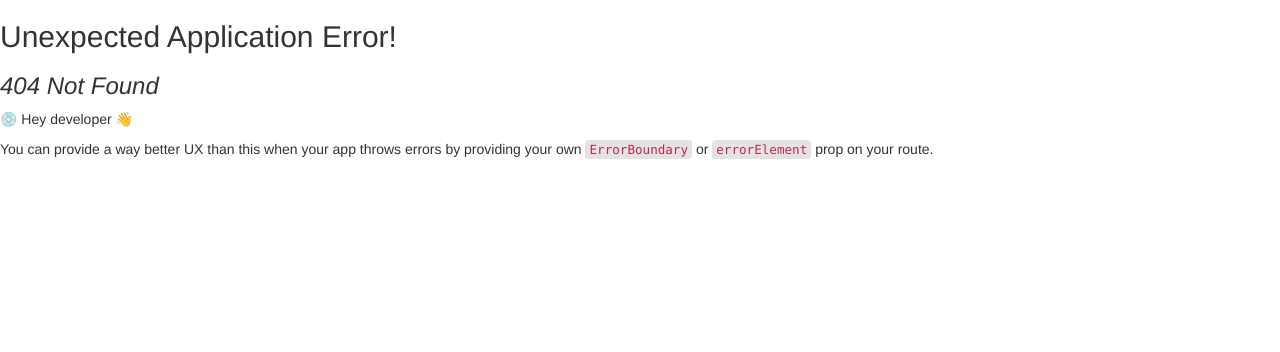
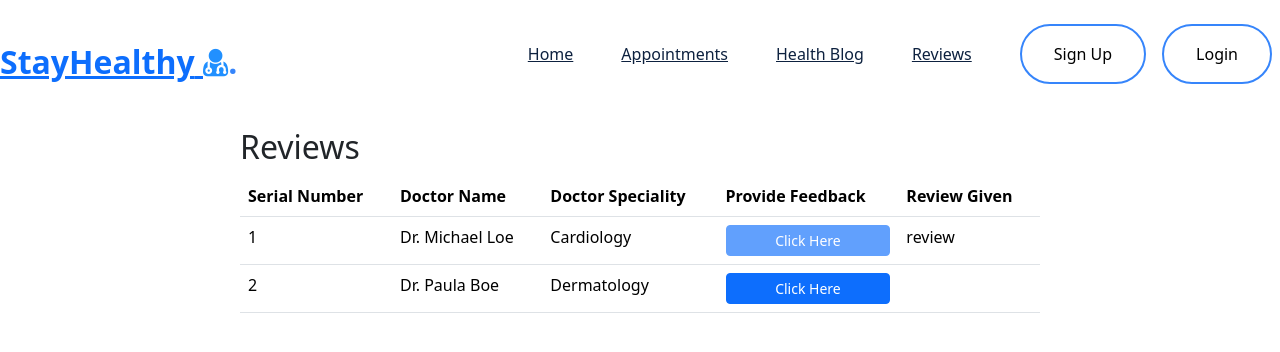
Before and after one commit to Poojaboyapelly/IBM_Front-End_Capstone_project_grihf, a React (Create React App) app: page /reviews in a window 1280 px wide. Before the commit this address had no page. Shown: the top 352 px of the page. Built offline with nearby package versions, Linux system fonts and the light colour scheme.

Commit message:
Update 13 - Several functionality fixes

```diff
--- a/package.json
+++ b/package.json
@@ -6,8 +6,9 @@
     "@testing-library/jest-dom": "^5.17.0",
     "@testing-library/react": "^13.4.0",
     "@testing-library/user-event": "^13.5.0",
-    "bootstrap": "^3.4.1",
+    "bootstrap": "^5.3.2",
     "react": "^18.2.0",
+    "react-bootstrap": "^2.8.0",
     "react-dom": "^18.2.0",
     "react-router-dom": "^6.16.0",
     "react-scripts": "5.0.1",
--- a/src/Components/Login/Login.js
+++ b/src/Components/Login/Login.js
@@ -75,11 +75,11 @@ export default function Login() {
           Are you a new member?{" "}
           <span>
             <Link to="/signup" style={{ color: "#2190ff" }}>
-              Signup Here
+              Sign Up Here
             </Link>
           </span>
         </div>
-
+        <br />
         <div className="login-form">
           <form onSubmit={submitHandler}>
             <div className="login-form-group">
@@ -125,20 +125,14 @@ export default function Login() {
             </div>
 
             <div className="btn-group">
-              <button
-                type="submit"
-                className="btn btn-primary mb-2 mr-1 waves-effect waves-light"
-              >
+              <button type="submit" className="btn btn-primary mb-2 mr-1 waves-effect waves-light">
                 Login
               </button>
-              <button
-                type="reset"
-                className="btn btn-danger mb-2 waves-effect waves-light"
-              >
+              <button type="reset" className="btn btn-danger mb-2 waves-effect waves-light">
                 Reset
               </button>
             </div>
-
+            <br />
             <div className="login-text">Forgot Password?</div>
           </form>
         </div>
--- a/src/Components/ReviewForm/GiveReviews.js
+++ b/src/Components/ReviewForm/GiveReviews.js
@@ -1,7 +1,7 @@
 import Popup from "reactjs-popup";
 import { Button } from 'react-bootstrap';
 import React, { useState } from 'react';
-import Star from './Star'; // Import komponen bintang
+import Star from './Star'; // Import star component
 import './GiveReviews.css';
 
 function ReviewForm() {
--- a/src/Components/ReviewForm/ReviewForm.js
+++ b/src/Components/ReviewForm/ReviewForm.js
@@ -27,7 +27,7 @@ export default function ReviewForm() {
         <tbody>
           <tr>
             <td>1</td>
-            <td>Dr. john Doe</td>
+            <td>Dr. Michael Loe</td>
             <td>Cardiology</td>
             <td>
               {<GiveReviews onHandleReview={handleReview} />}
@@ -36,7 +36,7 @@ export default function ReviewForm() {
           </tr>
           <tr>
             <td>2</td>
-            <td>Dr. Jane Smith</td>
+            <td>Dr. Paula Boe</td>
             <td>Dermatology</td>
             <td>
               {/* {<GiveReviews onHandleReview={handleReview} />} */}
```
Also changed, not shown: src/App.js (+5 -5 lines), 1 other file (tests, documents, lock files or other folders).
